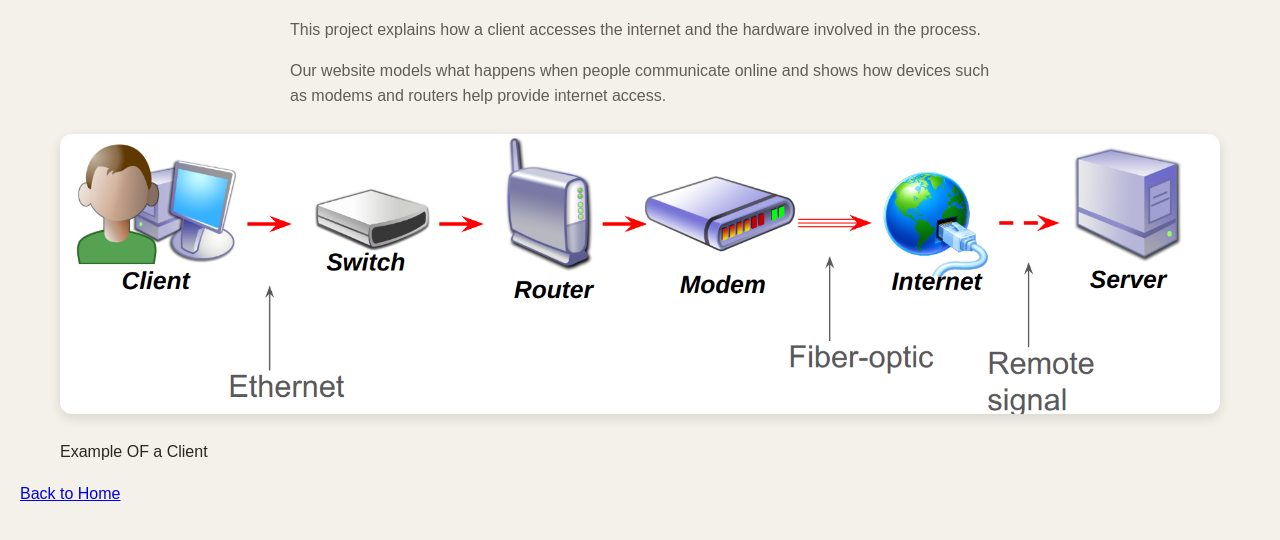
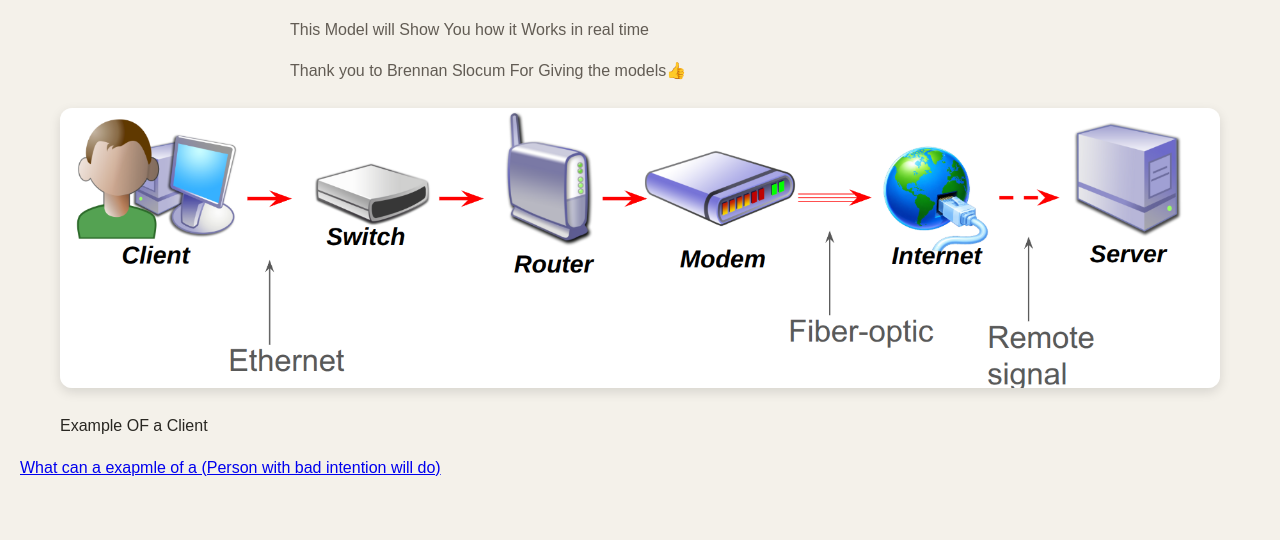
Before and after one commit to artinRahm/WEBSITE-FOR-CODE, a plain HTML site: page Explain.html in a window 1280 px wide. Shown: the part 94-634 px from the top of the page. Drawn offline with Linux system fonts and the light colour scheme.

Commit message:
Update added Extra Info & Stuff

```diff
--- a/Explain.html
+++ b/Explain.html
@@ -5,23 +5,20 @@
     <title>PLACEHOLDER</title>
 </head>
 <body>
-    <link rel="stylesheet" href="Explain.css">
+    <link rel="stylesheet" href="CSS/Explain.css">
     <h1>How Clients Access the Internet</h1>
     <p>
-        This project explains how a client accesses the internet and
-        the hardware involved in the process.
+        This Model will Show You how it Works in real time
     </p>
 
     <p>
-        Our website models what happens when people communicate
-        online and shows how devices such as modems and routers
-        help provide internet access.
+        Thank you to  Brennan Slocum  For Giving the models👍
     </p>
        <figure>
                     <img class="slide-bottom" src="Photos/modle.png" alt="PC">
                     <figcaption>Example OF a Client </figcaption>
                 </figure>
 
-    <a class="page-button" href="Index.html">Back to Home</a>
+        <a class="page-button" href="MalwareOnWebsite.html"> What can a exapmle of a (Person with bad intention will do)
 </body>
 </html>
```
Also changed, not shown: Index.html (+1 -1 lines), MalwareOnWebsite.html (added, +10 -0 lines), CSS/Explain.css (renamed from Explain.css), CSS/Index.css (renamed from Index.css), 1 other file.
